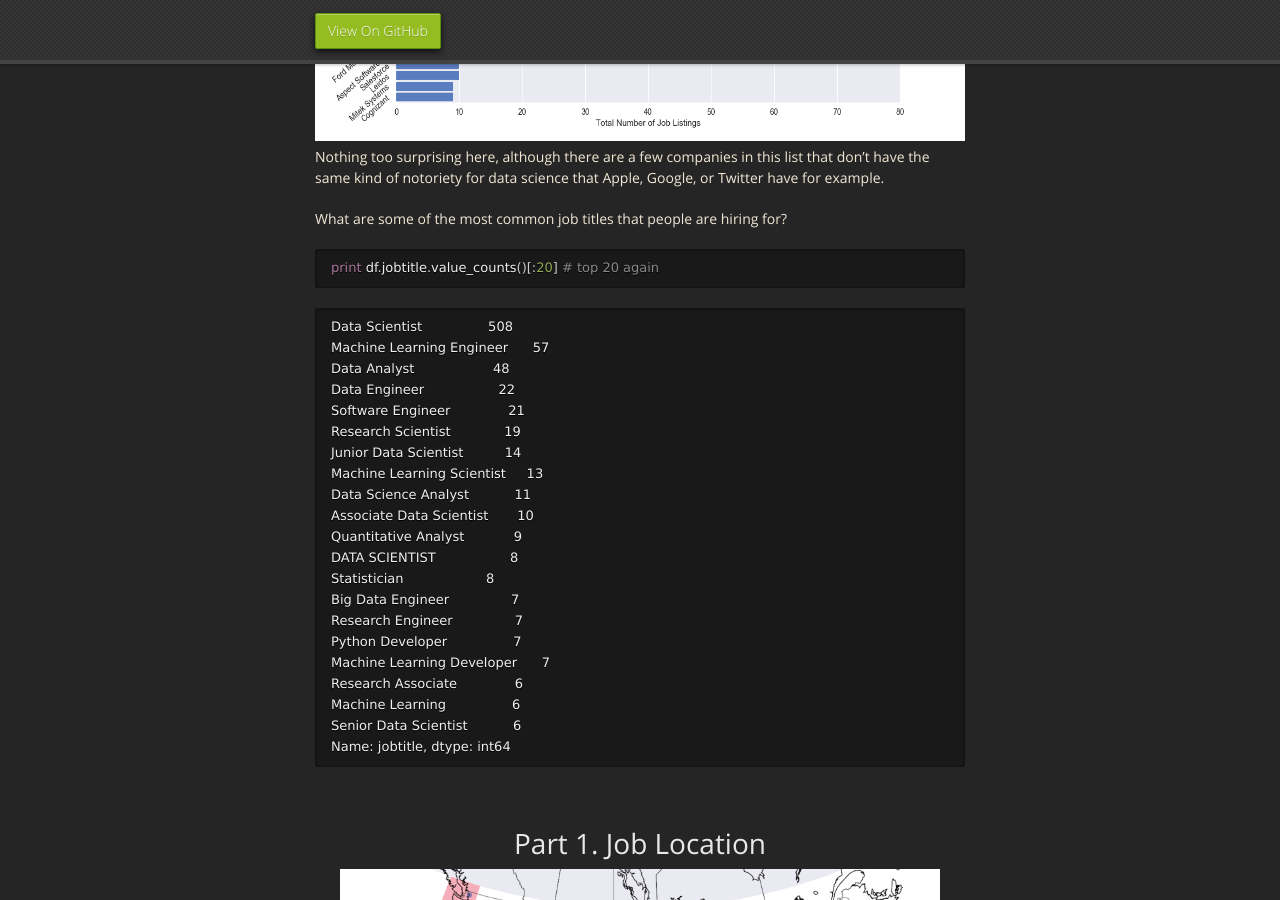
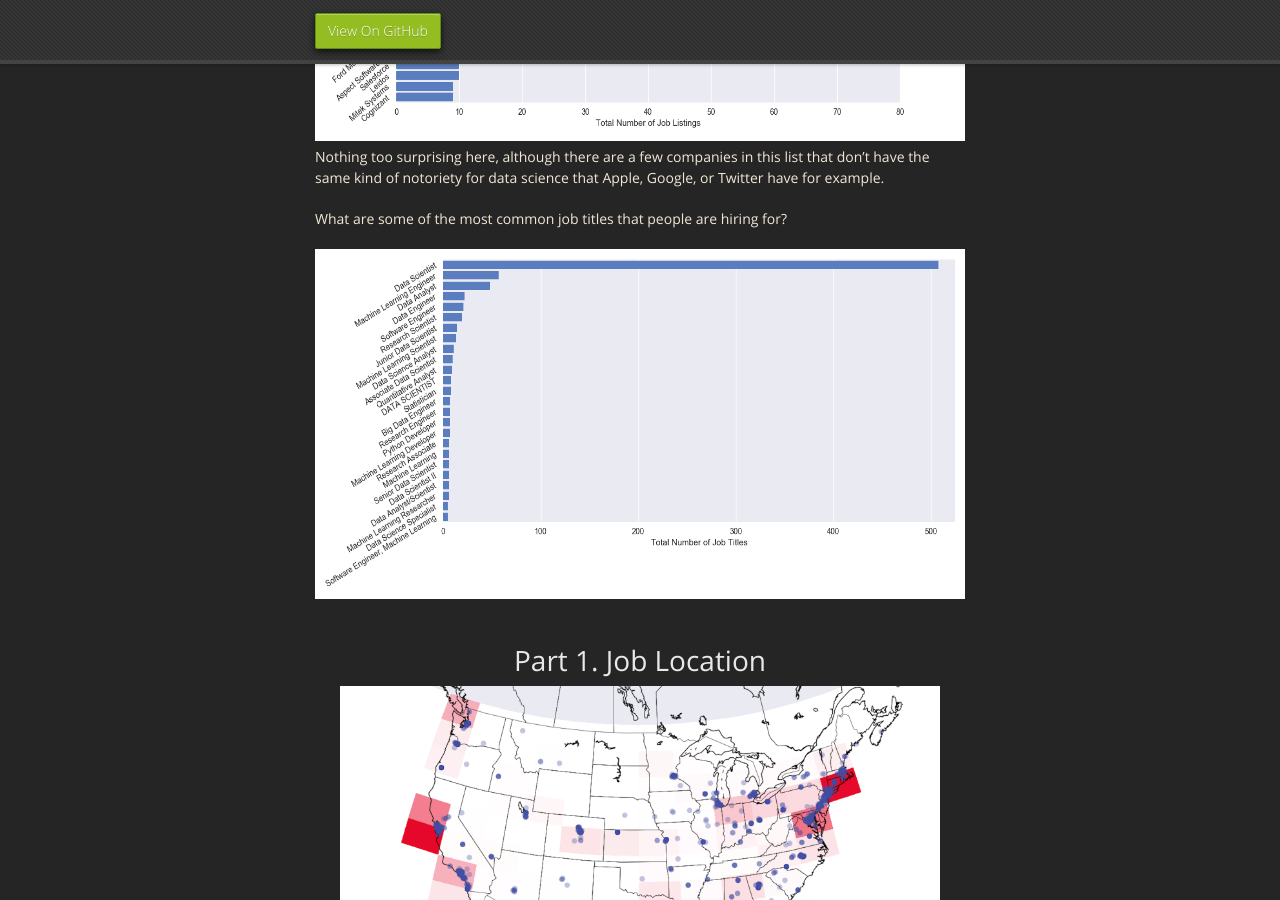
Before and after one commit to mrbrins82/mrbrins82.github.io, a Jekyll site: the page built from kaggle_indeed.md, in a window 1280 px wide and 900 px high, scrolled down 4535 px. Built offline with Jekyll 4.4.1, drawn with Linux system fonts in a browser that asks for light colours; nearby versions of some CDN libraries; our own code applies the rules of GitHub Pages for plain Markdown files.

Commit message:
updated indeed page

````diff
--- a/kaggle_indeed.md
+++ b/kaggle_indeed.md
@@ -183,33 +183,8 @@ Let's take a look at the top 25 companies in terms of total job listings..
 Nothing too surprising here, although there are a few companies in this list that don't have the same kind of notoriety for data science that Apple, Google, or Twitter have for example.
 
 What are some of the most common job titles that people are hiring for?
-```python
-print df.jobtitle.value_counts()[:20] # top 20 again
-```
-```ipython
-Data Scientist                508
-Machine Learning Engineer      57
-Data Analyst                   48
-Data Engineer                  22
-Software Engineer              21
-Research Scientist             19
-Junior Data Scientist          14
-Machine Learning Scientist     13
-Data Science Analyst           11
-Associate Data Scientist       10
-Quantitative Analyst            9
-DATA SCIENTIST                  8
-Statistician                    8
-Big Data Engineer               7
-Research Engineer               7
-Python Developer                7
-Machine Learning Developer      7
-Research Associate              6
-Machine Learning                6
-Senior Data Scientist           6
-Name: jobtitle, dtype: int64
-```
-
+<center><img src="./assets/images/top_titles.png" alt="top titles" width="700" height="350" />
+</center>
 
 <br/>
 # [](#header-3)<center>Part 1. Job Location<center/>
````
